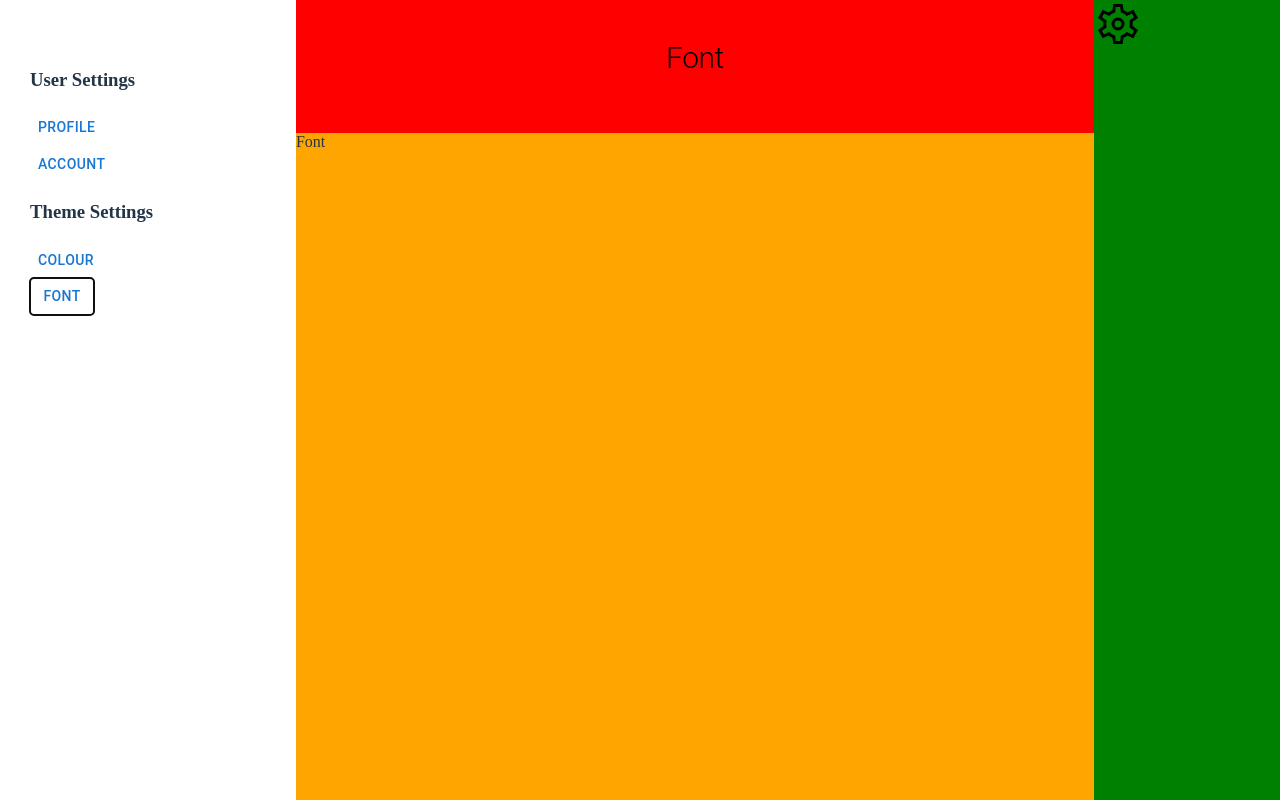
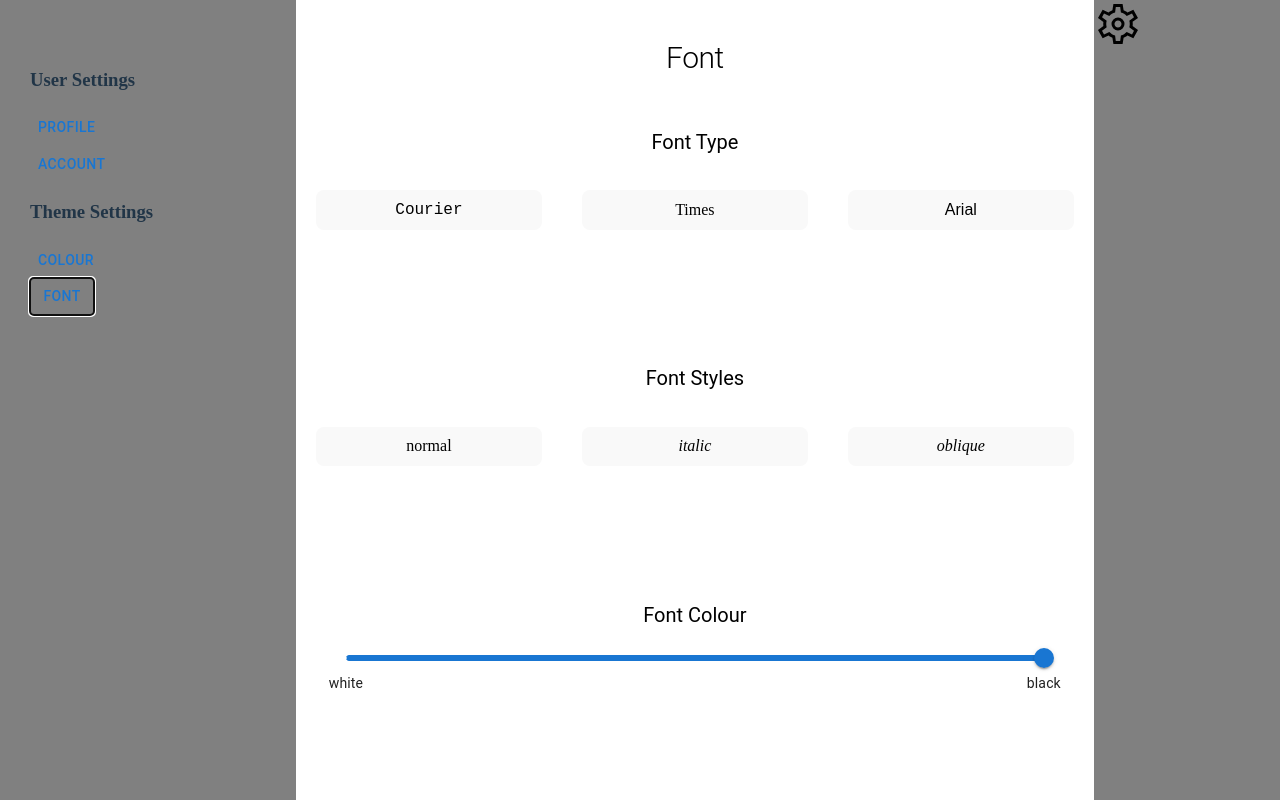
Before and after one commit to MylesPribeg/SENG401ChatApp, a React (Vite) app in the folder frontend/: page /settings in a window 1280 px wide. Both pictures are taken after a click on the button "FONT". Built offline with nearby package versions, Linux system fonts and the light colour scheme.

Commit message:
added fonts need to finish context

```diff
--- a/frontend/src/contexts/ThemeContext.jsx
+++ b/frontend/src/contexts/ThemeContext.jsx
@@ -3,7 +3,7 @@ import { createContext, useState } from "react";
 export const ThemeContext = createContext()
 
 export function ThemeContextProvider({children}){
-    const [ThemeState,setThemeState] = useState({color: "black"})
+    const [ThemeState,setThemeState] = useState({color: "white", font: "x"})
 
 
 
--- a/frontend/src/pages/Settings/Font.jsx
+++ b/frontend/src/pages/Settings/Font.jsx
@@ -1,15 +1,165 @@
-import React from "react";
+import React, { useContext } from "react";
+
+import { useState } from "react";
+import Button from '@mui/material/Button';
+import { Box } from "@mui/material";
+import { Typography, Slider } from "@mui/material";
+import { useThemeContext } from "../../hooks/useThemeContext";
+import "./Fonts.css"
+
+export default function Font(props) {
+
+    const [color, setColor] = useState('white')
+    const {ThemeState, setThemeState, } = useThemeContext()
+    const fontStyles = ['normal', 'italic', 'oblique']
+    const marks = [
+      {
+        value: 0,
+        label: 'white',
+      },
+
+      {
+        value: 255,
+        label: 'black',
+      },
+    ];
+    const fonts = ['Courier', 'Times', 'Arial']
+    const renderFonts = fonts => {
+      return fonts.map( (buttonFont, index) => {
+          return ( <button key={index}
+          className = { 'colourButtons ' + buttonFont }
+          onClick={() => setThemeState({...ThemeState, font: buttonFont })}>
+
+          {buttonFont}
+          </button> )
+      })
+  }
+    const renderFontStyles = fonts => {
+        return fonts.map( (buttonStyle, index) => {
+            return ( <button key={index}
+            className = { 'colourButtons ' + buttonStyle }
+            onClick={() => setThemeState({...ThemeState, fontStyles: buttonStyle })}>
+
+            {buttonStyle}
+            </button> )
+        })
+    }
 
 
 
-export default function Font(props) {
+  return (
+    <Box
+    sx={{
+        display: "flex",
+        flexFlow: "column",
+        backgroundColor: ThemeState.color,
+        flex: 1,
 
 
-  return (
-    <div>
-      Font
+    }}>
+<Box
+        sx={{
 
-    </div>
+            backgroundColor: "inherit",
+            flex: 1,
+            display:"flex",
+            flexDirection:"column",
+        }}>
+
+            <Typography
+                paddingBottom={2}
+                variant="h3"
+                color="black"
+                fontSize={20}
+                boxSizing="border-box"
+                paddingTop={5}
+                textAlign= "center">
+
+                Font Type
+            </Typography>
+            <Box className = "colourOptions"
+            sx={{
+                display:"flex",
+                flexFlow: "row wrap",
+                boxSizing:"border-box"
+            }}>
+                {renderFonts(fonts)}
+            </Box>
+        </Box>
+        <Box
+        sx={{
+
+            backgroundColor: "inherit",
+            flex: 1,
+            display:"flex",
+            flexDirection:"column",
+        }}>
+
+            <Typography
+                paddingBottom={2}
+                variant="h3"
+                color="black"
+                fontSize={20}
+                boxSizing="border-box"
+                paddingTop={5}
+                textAlign= "center">
+
+                Font Styles
+            </Typography>
+            <Box className = "colourOptions"
+            sx={{
+                display:"flex",
+                flexFlow: "row wrap",
+                boxSizing:"border-box"
+            }}>
+                {renderFontStyles(fontStyles)}
+            </Box>
+        </Box>
+
+        <Box
+        sx={{
+
+            backgroundColor: "inherit",
+            flex: 1,
+            display:"flex",
+            flexDirection:"column",
+        }}>
+
+            <Typography
+                paddingBottom={2}
+                variant="h3"
+                color="black"
+                fontSize={20}
+                boxSizing="border-box"
+                paddingTop={5}
+                textAlign= "center">
+
+                Font Colour
+            </Typography>
+            <Box className = "colourOptions"
+            sx={{
+                display:"flex",
+                flexFlow: "row wrap",
+                boxSizing:"border-box",
+                padding: "0 50px 0 50px"
+            }}>
+              <Slider
+
+                aria-label="Custom marks"
+
+                defaultValue={255}
+                max={255}
+                step={10}
+                valueLabelDisplay="auto"
+                marks={marks}
+                onChange={(event, number) =>{
+                  setThemeState({...ThemeState, fontColour: number })
+                }}
+              />
+            </Box>
+        </Box>
+
+    </Box>
   );
 
 
--- /dev/null
+++ b/frontend/src/pages/Settings/Fonts.css
@@ -0,0 +1,29 @@
+.color-selector:hover {
+    cursor: pointer;
+  }
+
+  .normal {
+    font-style: normal;
+  }
+
+  .italic {
+    font-style: italic;
+  }
+
+  .oblique {
+    font-style: oblique;
+  }
+  .colourButtons {
+    background-color: "orange";
+    /* mix-blend-mode:"multiply", */
+  }
+
+  .Courier{
+    font-family: 'Courier New', Courier, monospace;
+  }
+  .Times{
+    font-family: 'Times New Roman', Times, serif;
+  }
+  .Arial {
+    font-family: Arial, Helvetica, sans-serif;
+  }
--- a/frontend/src/pages/Settings/Settings.css
+++ b/frontend/src/pages/Settings/Settings.css
@@ -1,7 +1,3 @@
-body {
-
-}
-
 .settingsParent {
 
   background-image: none;
--- a/frontend/src/pages/Settings/Settings.jsx
+++ b/frontend/src/pages/Settings/Settings.jsx
@@ -13,6 +13,7 @@ import { boxSizing } from "@mui/system";
 import { Typography } from "@mui/material";
 import { useNavigate } from "react-router-dom";
 import settingssvg from "../../assets/settings.svg"
+import { useThemeContext } from "../../hooks/useThemeContext";
 
 function SettingsOptionsView({someState}){
 
@@ -36,19 +37,20 @@ const reducer = (state, action) =>{
 }
 
 export default function Settings(props) {
-  const [trigger, setTrigger] = useState(false)
   const [state, dispatch] = useReducer(reducer, {type: "" })
   const navigate = useNavigate()
+  const {ThemeState} = useThemeContext()
 
   return (
 
-      <div className="settingsParent">
+      <div className="settingsParent" style={{backgroundColor:ThemeState.color}}>
         <Box className = "settingsOptions"
           sx={{
             // width: '20%',
             // height: '100%',
             flex: 1,
-            backgroundColor: "white",
+            backgroundColor: "grey",
+            mixBlendMode:"multiply",
             paddingTop: '50px',
             paddingLeft: '30px',
             boxSizing: 'border-box'
@@ -91,7 +93,8 @@ export default function Settings(props) {
         <Box className = "settingsSelector"
         sx={{
           flex: 3,
-          backgroundColor: "grey",
+          backgroundColor: "inherit",
+
           display:"flex",
           flexDirection:"column",
           justifyContent: "flex-start",
@@ -100,8 +103,8 @@ export default function Settings(props) {
         }}
         >
           <Container sx={{
-            flex: 1,
-            backgroundColor: "red",
+            flex: 0.5,
+            backgroundColor: "inherit",
 
           }}>
             <Typography
@@ -122,7 +125,7 @@ export default function Settings(props) {
           <Box
           sx={{
             flex: 5,
-            backgroundColor: "orange",
+            backgroundColor: "inherit",
             display: "flex"
 
           }} >
@@ -136,7 +139,8 @@ export default function Settings(props) {
         <Box className = "settingsEscape"
           sx={{
             flex: 0.7,
-            backgroundColor: "green",
+            backgroundColor: "grey",
+            mixBlendMode:"multiply",
 
           }}
         >
```
